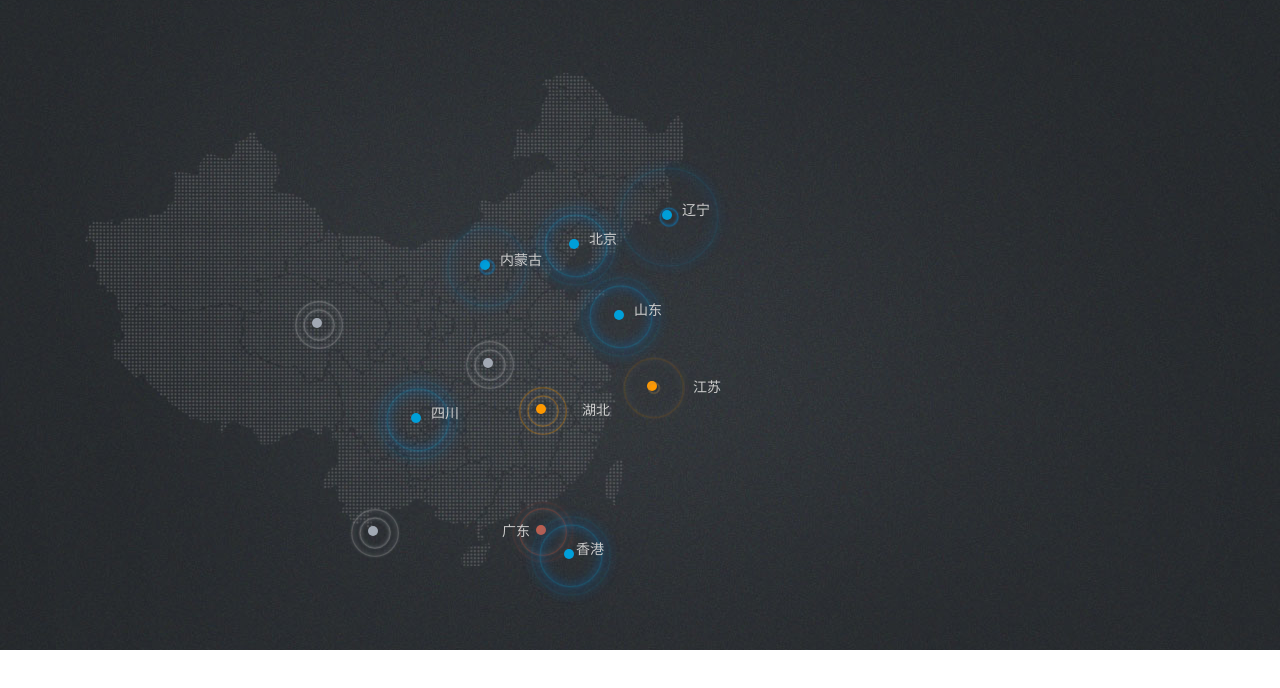
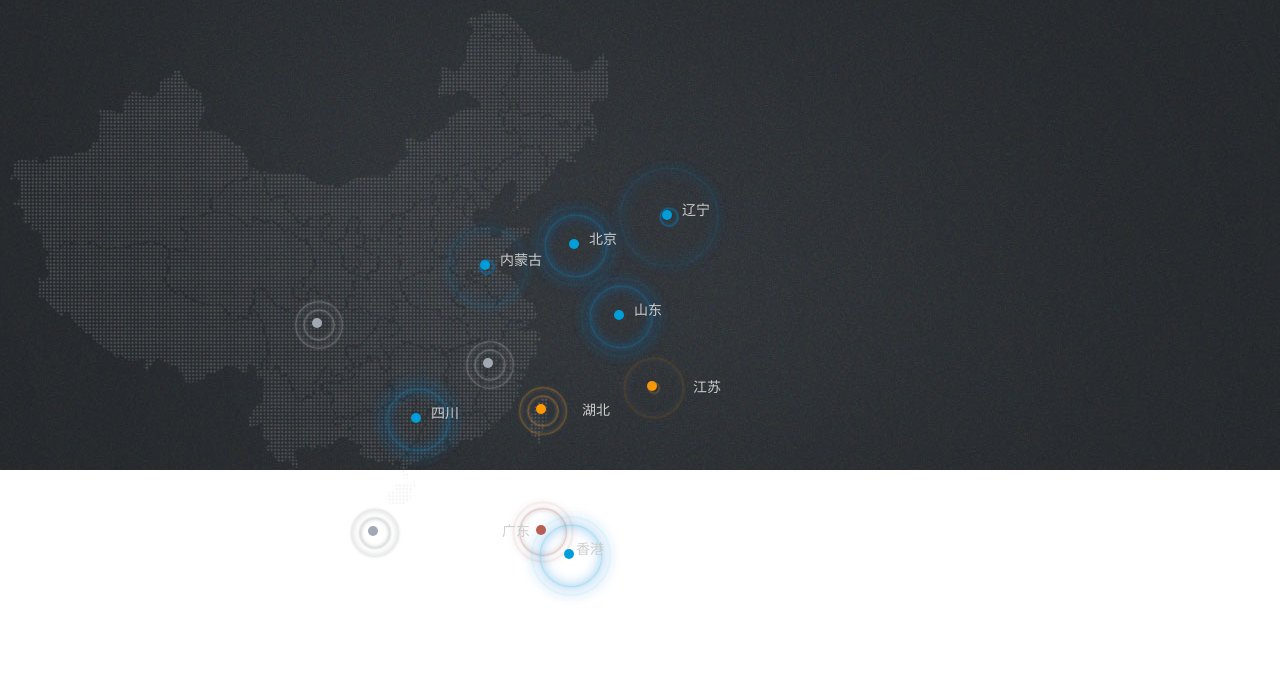
Before and after one commit to lw1984/react-5nqoan, a plain HTML site: page map/zh.html in a window 1280 px wide. Drawn offline with Linux system fonts and the light colour scheme.

Commit message:
1 file modified

```diff
--- a/map/zh.html
+++ b/map/zh.html
@@ -38,7 +38,7 @@
 
     .map-service {
       position: relative;
-      height: 650px;
+      height: 470px;
       background: url(map_balck_whole_bg.jpg) center no-repeat;
     }
 
@@ -48,11 +48,11 @@
     }
 
     .china-map {
-      width: 748px;
-      height: 618px;
+      width: 598px;
+      height: 494px;
       background: url(map_black_bg.png) center no-repeat;
       position: relative;
-      background-size: 80% 80%
+      background-size: 100% 100%
     }
 
     .region-list {
```
